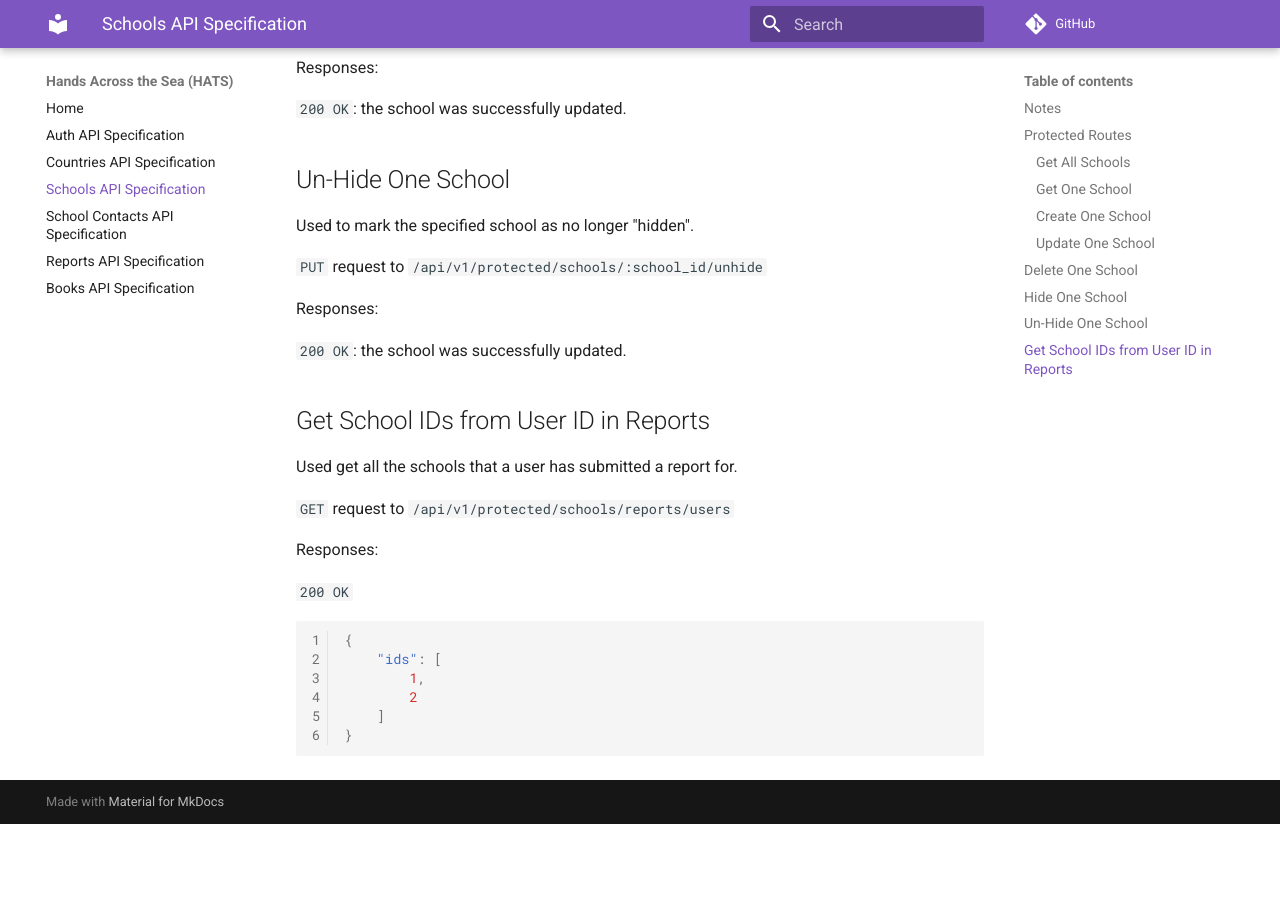
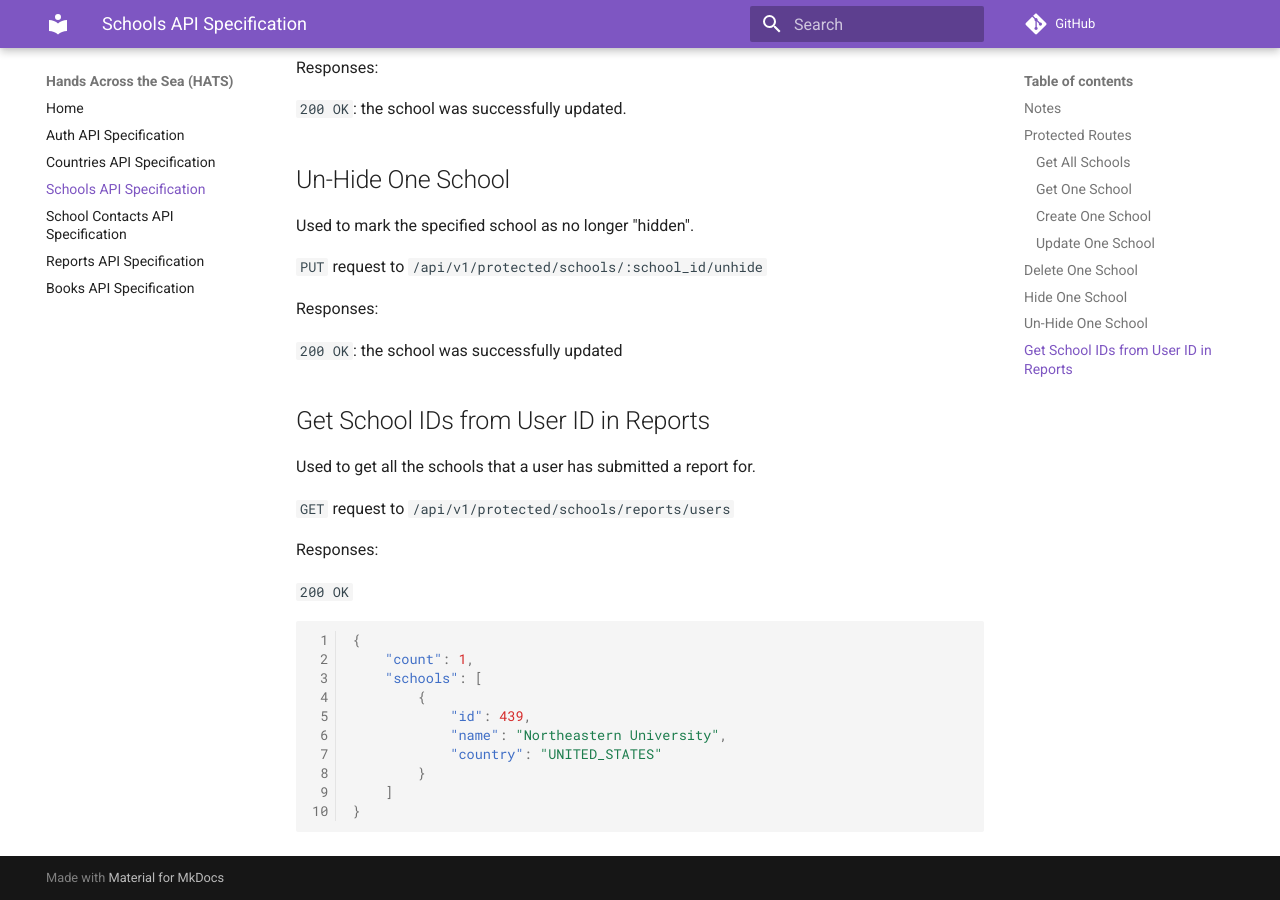
Before and after one commit to Code-4-Community/c4c-dev-docs, an MkDocs documentation site: the page built from docs/hats/api-spec-school.md, in a window 1280 px wide and 900 px high, scrolled down 3388 px. Built offline with MkDocs 1.6.1 and Material for MkDocs 9.7.7, drawn with Linux system fonts in a browser that asks for light colours; comment, search, counter and statistics services are not loaded; before the commit the page ends 4212 px from its top, so only the background shows below that.

Commit message:
Updated response

````diff
--- a/docs/hats/api-spec-school.md
+++ b/docs/hats/api-spec-school.md
@@ -171,10 +171,10 @@ Used to mark the specified school as no longer "hidden".
 
 Responses:
 
-`200 OK`: the school was successfully updated.
+`200 OK`: the school was successfully updated
 
 ## Get School IDs from User ID in Reports
-Used get all the schools that a user has submitted a report for.
+Used to get all the schools that a user has submitted a report for.
 
 `GET` request to `/api/v1/protected/schools/reports/users`
 
@@ -183,9 +183,13 @@ Responses:
 `200 OK`
 ```json
 {
-    "ids": [
-        1,
-        2
+    "count": 1,
+    "schools": [
+        {
+            "id": 439,
+            "name": "Northeastern University",
+            "country": "UNITED_STATES"
+        }
     ]
 }
 ```
````
